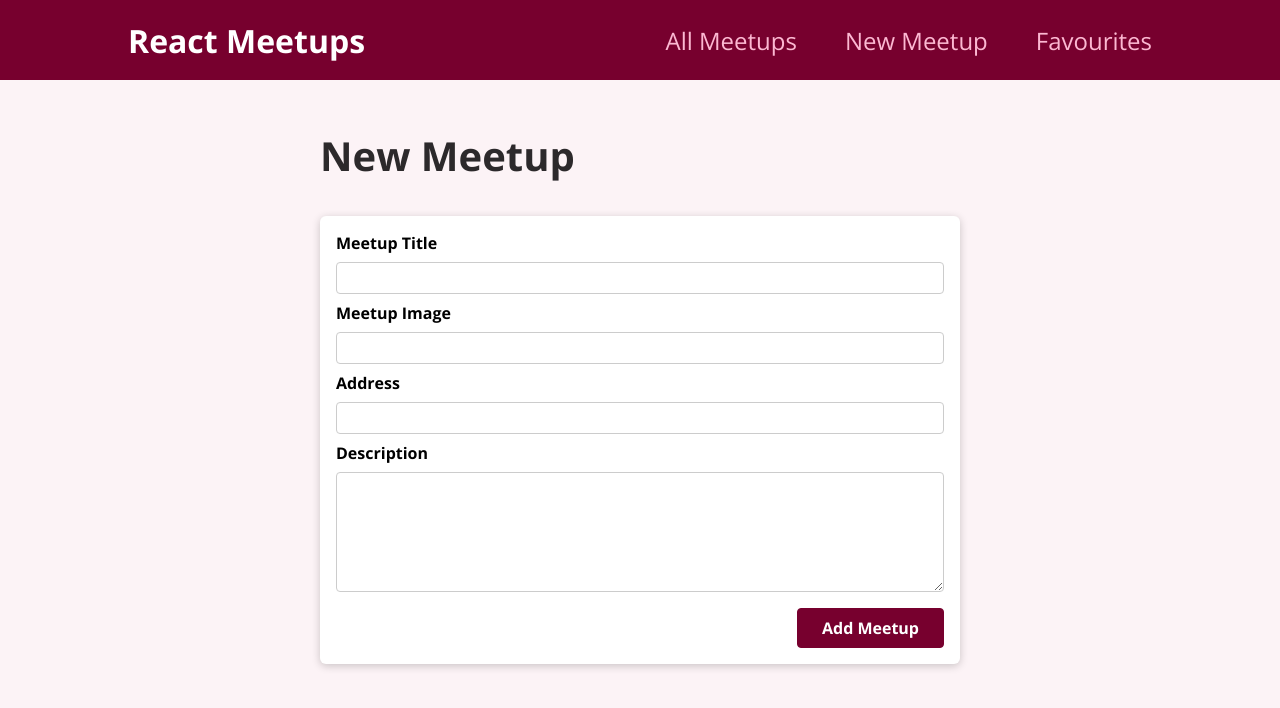
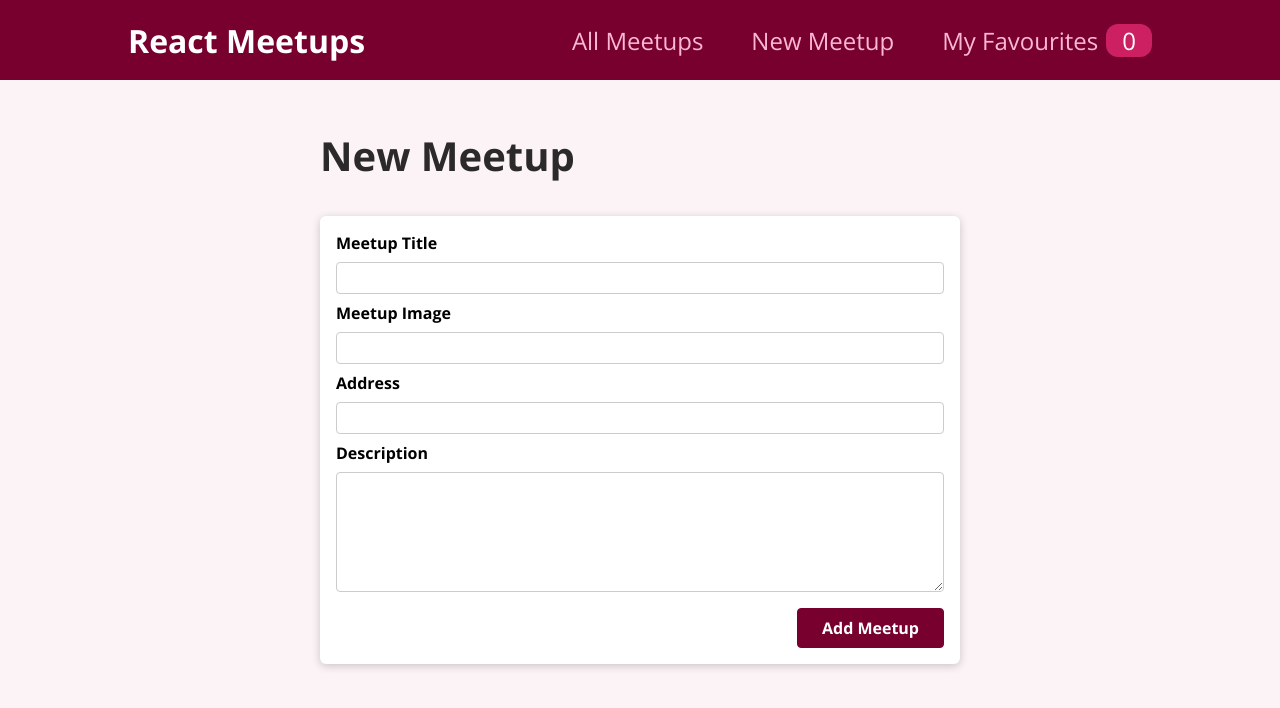
Before and after one commit to GuillerminaLorenzo/react-course, a React (Create React App) app: page /new-meetup in a window 1280 px wide. Shown: the top 708 px of the page. Built offline with nearby package versions, Linux system fonts and the light colour scheme.

Commit message:
Updated MainNavigation to add a badge next to 'My Favourite'

```diff
--- a/src/components/layout/MainNavigation.js
+++ b/src/components/layout/MainNavigation.js
@@ -1,8 +1,12 @@
+import { useContext } from "react";
 import { Link } from "react-router-dom";
 
 import MainNavigationStyle from "./MainNavigation.module.css";
+import FavouritesContext from "../../store/favourite-context";
 
 function MainNavigation() {
+  const favouritesCtx = useContext(FavouritesContext);
+
   return (
     <header className={MainNavigationStyle.header}>
       <div className={MainNavigationStyle.logo}>React Meetups</div>
@@ -15,7 +19,12 @@ function MainNavigation() {
             <Link to="/new-meetup">New Meetup</Link>
           </li>
           <li>
-            <Link to="/favourites">Favourites</Link>
+            <Link to="/favourites">
+              My Favourites
+              <span className={MainNavigationStyle.badge}>
+                {favouritesCtx.totalFavourites}
+              </span>
+            </Link>
           </li>
         </ul>
       </nav>
```
